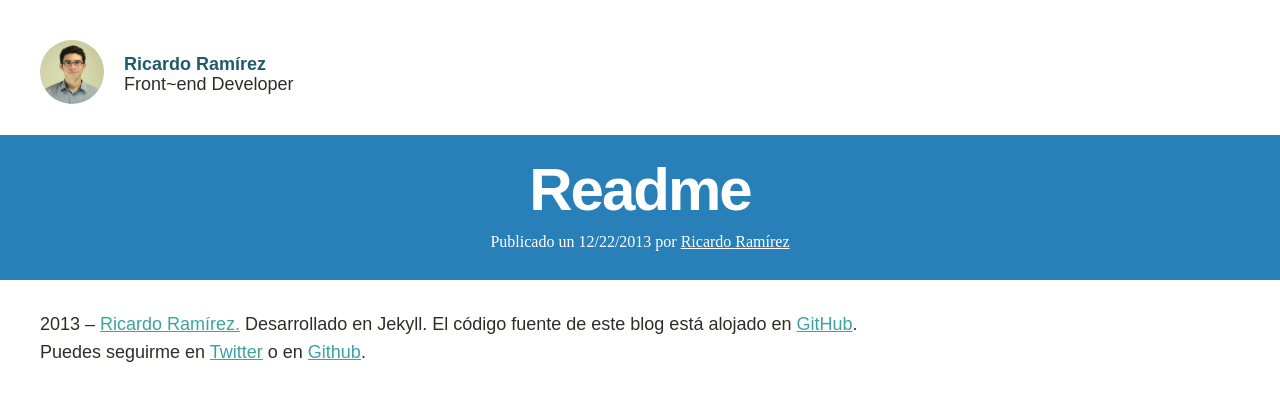
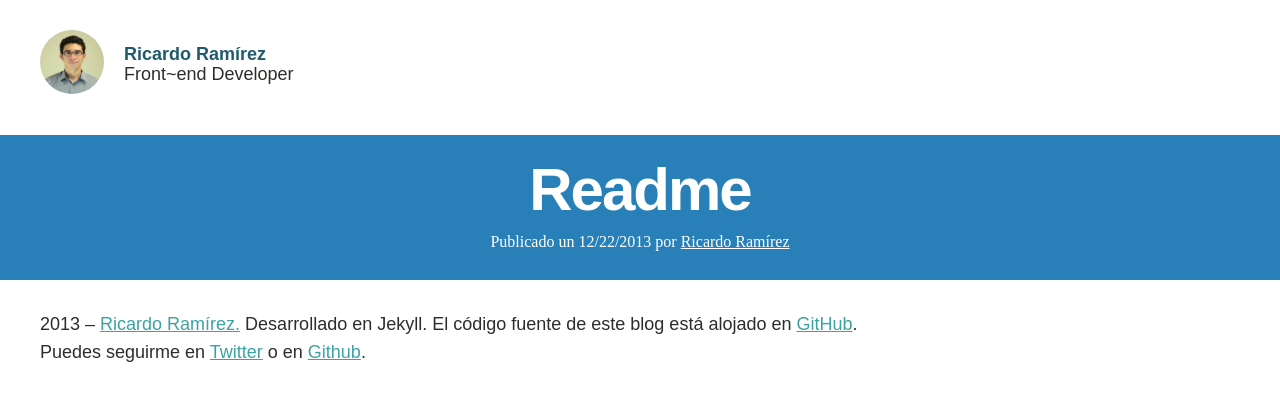
Before and after one commit to qbright/ricardoerl.github.io, a Jekyll site: the page built from index.html, in a window 1280 px wide. Shown: the top 401 px of the page. Built offline with Jekyll 4.4.1, drawn with Linux system fonts in a browser that asks for light colours; some web fonts are replaced; Markdown is read by kramdown in place of the engine named in the settings; comment, search, counter and statistics services are not loaded.

Commit message:
Fix some margin

```diff
--- a/css/sass/partials/_globals.scss
+++ b/css/sass/partials/_globals.scss
@@ -18,6 +18,7 @@
 	background-color: $color-dark;
 	padding: 10px;
 	color: $color-light;
+	margin-bottom: 70px;
 }
 
 blockquote {
@@ -36,7 +37,7 @@
 img {
 	width: 100%;
 	height: auto;
-	margin: 30px 0;
+	margin: 20px 0;
 }
 
 .container {
--- a/css/sass/partials/_header.scss
+++ b/css/sass/partials/_header.scss
@@ -14,7 +14,7 @@
 	margin: 10px 0 25px 0;
 	.brand-main-text {
 		margin: 0;
-		padding: 45px 0 0 0;
+		padding: 35px 0 0 0;
 	}
 	.brand-photo {
 		float: left;
```
Also changed, not shown: css/ricardoerl.min.css.
